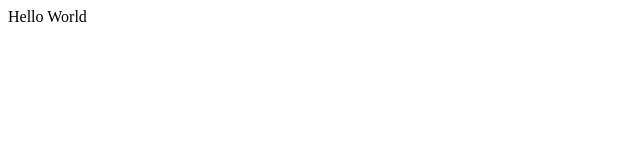
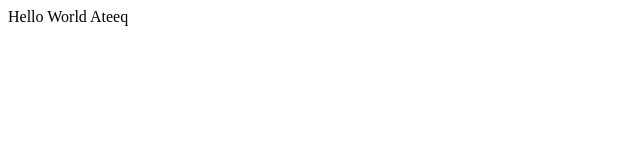
Before and after one commit to Syedateeq160/bootcamp2020, a plain HTML site: page index.html in a window 1280 px wide. Shown: the full height of the page, 0-640 px from the left. Drawn offline with Linux system fonts and the light colour scheme.

Commit message:
Update index.html

```diff
--- a/index.html
+++ b/index.html
@@ -6,8 +6,8 @@
 
 
 <body>
-    <div>
-        Hello World
+    <div id>
+        Hello World Ateeq
     </div>
 </body>
 
```
